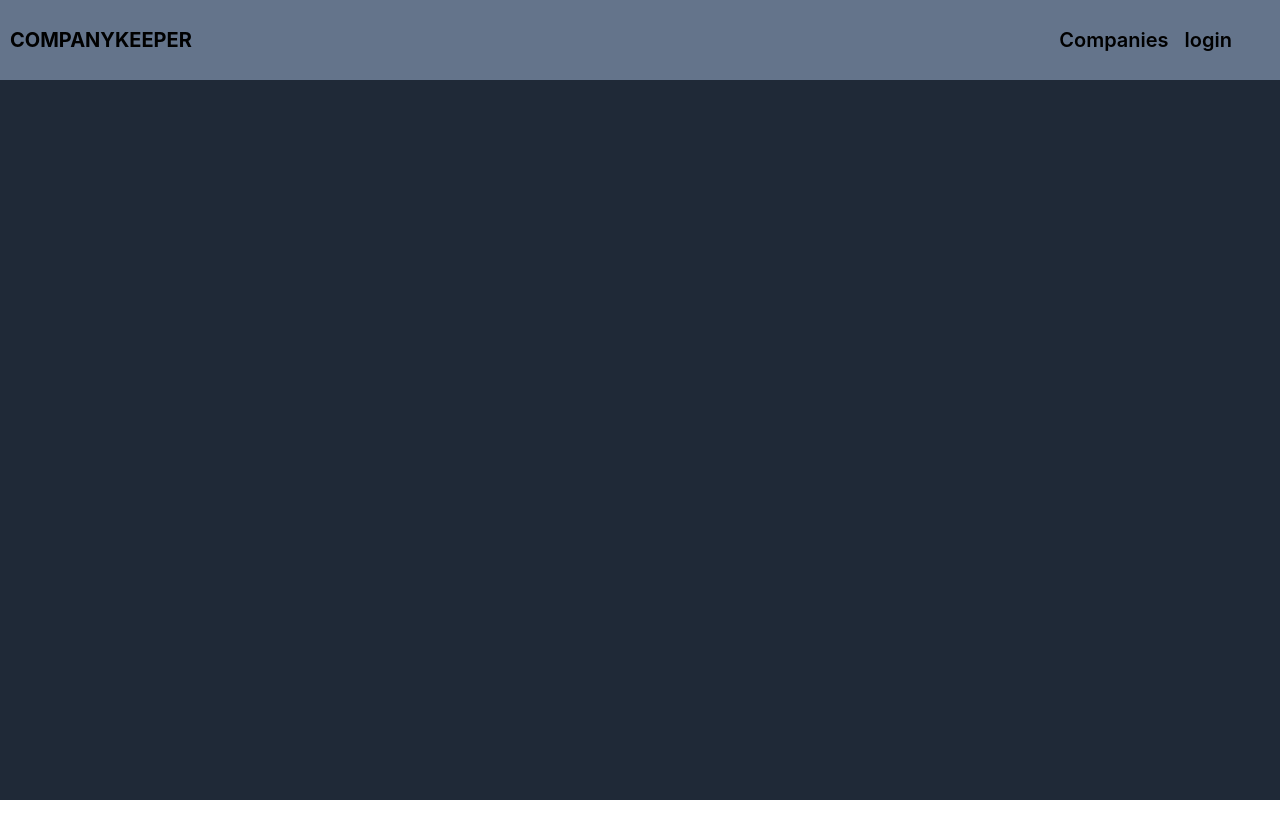
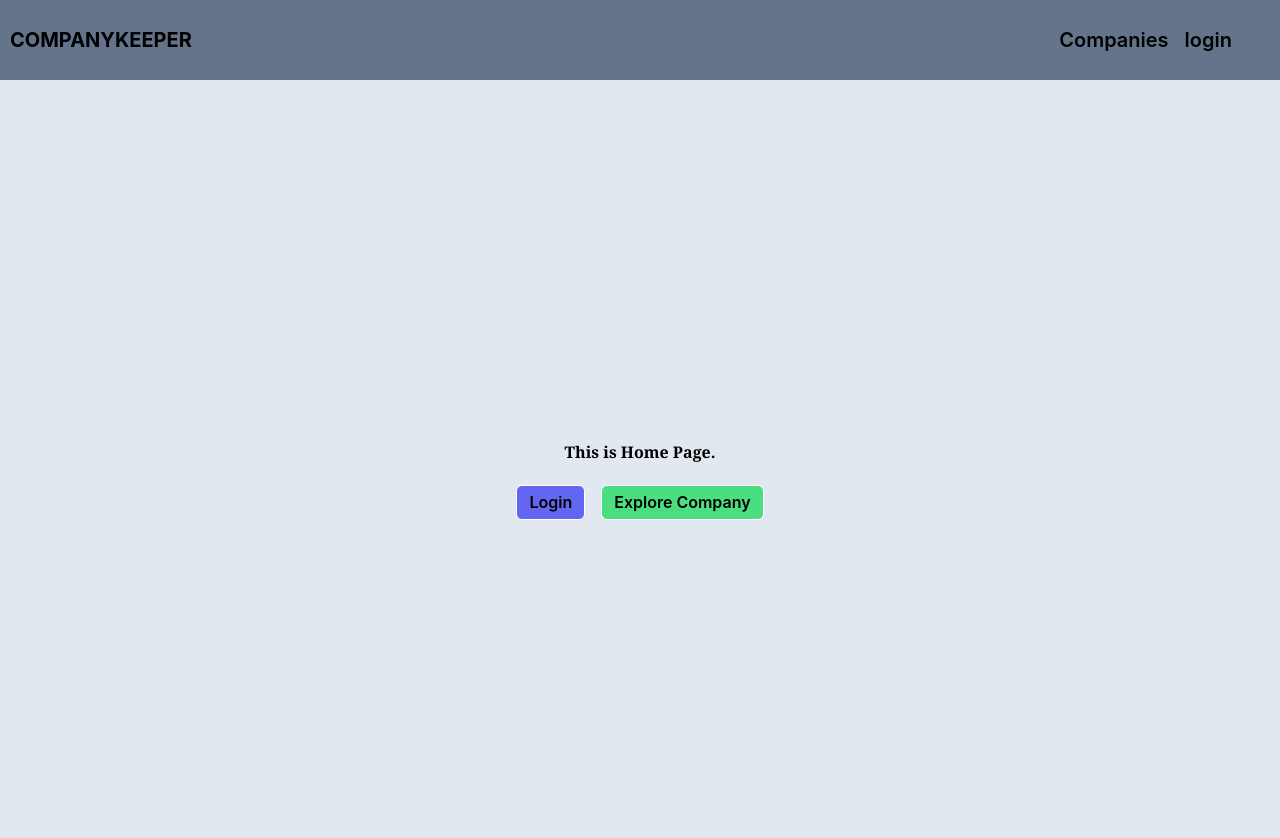
Before and after one commit to amit0117/CompanyKeeper, a React (Vite) app: page / in a window 1280 px wide. Shown: the top 838 px of the page. Before the commit the page ends 800 px from the top, so only its background shows below. Built offline with nearby package versions, Linux system fonts and the light colour scheme.

Commit message:
added login page

```diff
--- a/src/App.jsx
+++ b/src/App.jsx
@@ -3,7 +3,7 @@ import { BrowserRouter as Router, Routes, Route } from 'react-router-dom';
 import ErrorBoundary from './components/ErrorBoundary';
 import { Loader } from '@mantine/core';
 import Header from './components/HeaderComponent';
-
+import HomePage from './components/HomePage';
 // Lazy loading components
 const Login = React.lazy(() => import('./components/Login'));
 // const Home = React.lazy(() => import('./components/Home'));
@@ -21,7 +21,7 @@ function App() {
           >
             <Routes>
 
-              {/* <Route path="/" element={<Home />} /> */}
+              <Route path="/" element={<HomePage />} />
               <Route path="/login" element={<Login />} />
               <Route path="/company" element={<CompanyScreen />} />
             </Routes>
--- /dev/null
+++ b/src/components/HomePage.tsx
@@ -0,0 +1,33 @@
+import React from 'react';
+import { useNavigate } from 'react-router-dom';
+
+const HomePage = () => {
+  const navigate = useNavigate();
+  function goToLoginPage() {
+    navigate('/login');
+  }
+  function goToCompanyPage() {
+    navigate('/company');
+  }
+  return (
+    <div className='min-w-full font-semibold min-h-screen bg-slate-200 text-black text-center flex flex-col justify-center items-center gap-5'>
+      <span className='font-bold font-serif'> This is Home Page.</span>
+      <div className='mx-auto flex flex-row justify-center items-center gap-4'>
+        <button
+          className='px-3 py-1 bg-indigo-500 rounded-md border-[1px] border-white'
+          onClick={goToLoginPage}
+        >
+          Login
+        </button>
+        <button
+          className='px-3 py-1 bg-green-400 rounded-md border-[1px] border-white'
+          onClick={goToCompanyPage}
+        >
+          Explore Company
+        </button>
+      </div>
+    </div>
+  );
+};
+
+export default HomePage;
--- a/src/components/home.tsx
+++ /dev/null
@@ -1,11 +0,0 @@
-import React from 'react';
-
-const Home = () => {
-  return (
-    <div className='min-w-full font-semibold min-h-screen bg-slate-200 text-black text-center pt-10'>
-      This is Home Page.
-    </div>
-  );
-};
-
-export default Home;
```
